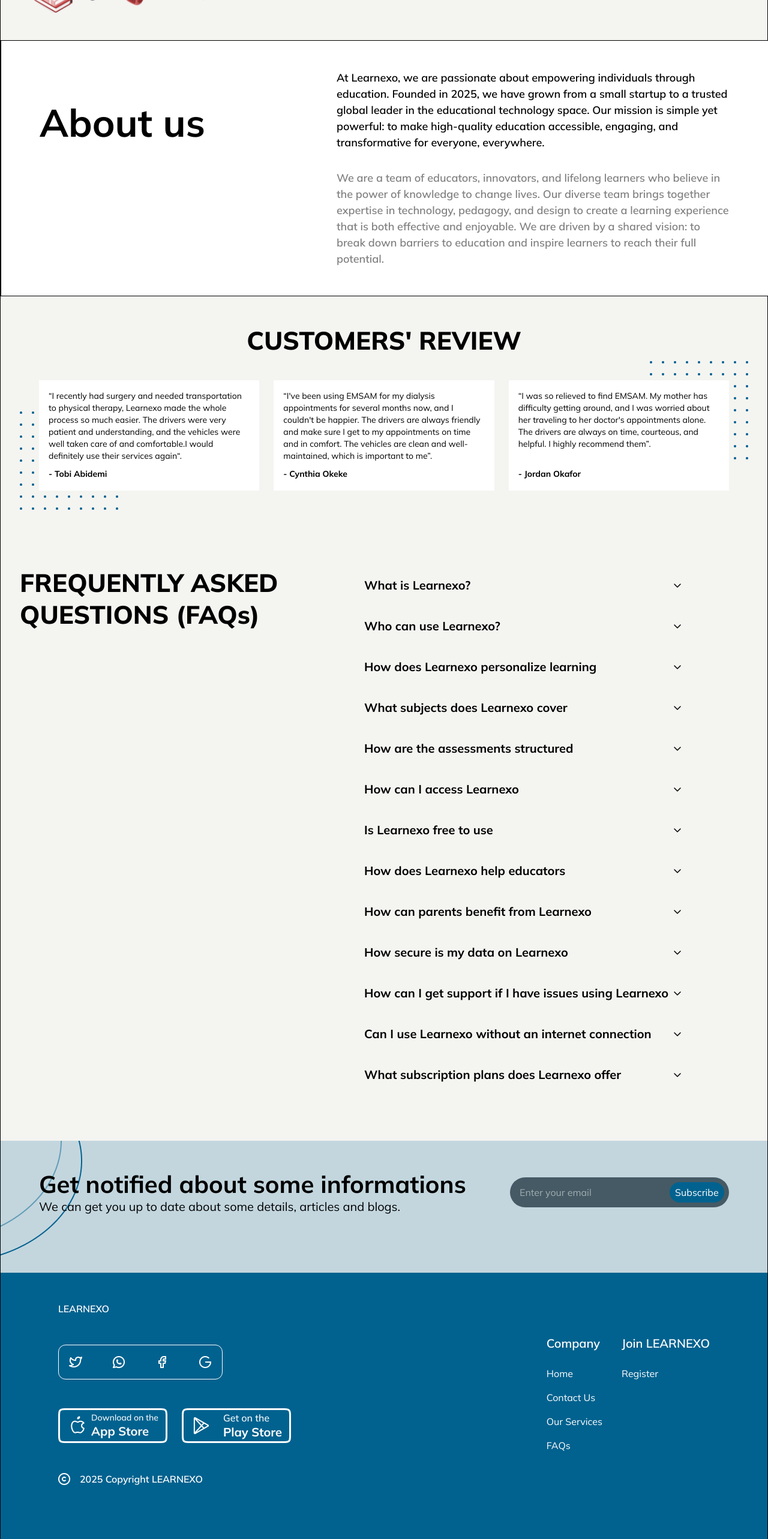
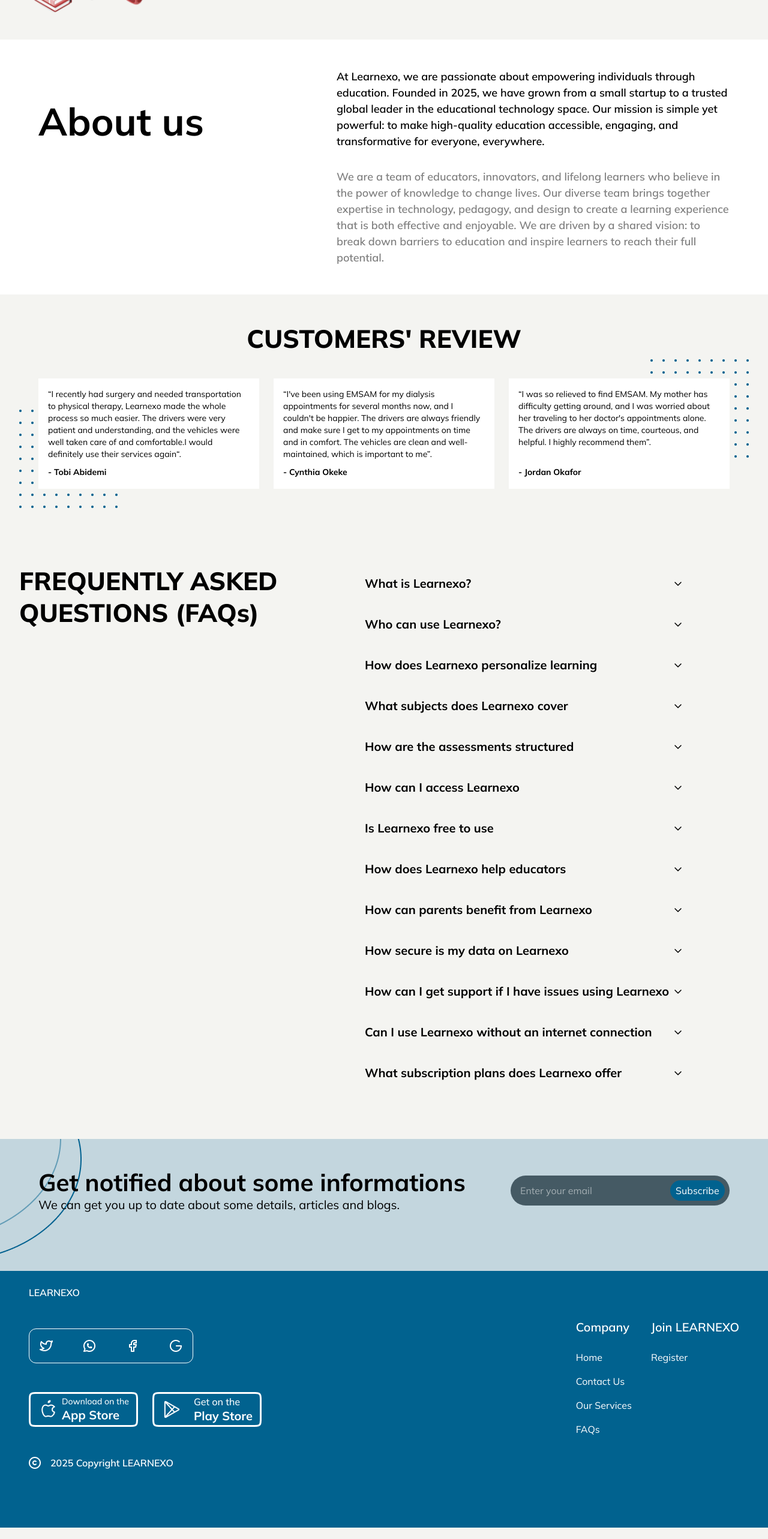
Before and after one commit to Ceejay-777/learNexo, a React (Vite) app: page / in a window 1280 px wide. Shown: the part 2687-5253 px from the top of the page at 60% size. Built offline with nearby package versions, Linux system fonts and the light colour scheme.

Commit message:
Finishing touches

```diff
--- a/index.html
+++ b/index.html
@@ -14,7 +14,7 @@
       rel="stylesheet">
 
   </head>
-  <body class="bg-[#F4F4F1] border">
+  <body class="bg-[#F4F4F1]">
     <div id="root"></div>
     <script type="module" src="/src/main.jsx"></script>
   </body>
--- a/src/components/Footer.jsx
+++ b/src/components/Footer.jsx
@@ -9,8 +9,8 @@
 
 const Footer = () => {
   return (
-    <footer className="px-6 sm:px-12 md:px-24 py-12 pb-6 sm:pb-12 md:pb-24 bg-[#01628F] text-white flex gap-12 justify-between items-center flex-col lg:flex-row">
-      <div className="lg:w-1/2 flex flex-col gap-6 md:gap-12">
+    <footer className="px-6 sm:px-8 md:px-12 py-6 pb-6 sm:pb-12 md:pb-24 bg-[#01628F] text-white flex gap-12 justify-between items-center flex-col lg:flex-row">
+      <div className="lg:w-1/2 flex flex-col gap-4 md:gap-12">
         <h4 className="font-semibold text-2xl md:text-base">LEARNEXO</h4>
         <div className="flex items-center gap-12 border p-4 w-fit rounded-xl">
           <img src={twitter} alt="twitter" className="hover:scale-110" />
--- a/src/sections/About.jsx
+++ b/src/sections/About.jsx
@@ -4,7 +4,7 @@
 const About = () => {
   return (
     <section
-      className="w-screen px-4 sm:px-8 md:px-16 py-12 bg-white border"
+      className="w-screen px-4 sm:px-8 md:px-16 py-12 bg-white"
       id="about"
     >
       <div className="flex flex-col md:flex-row gap-6 md:gap-12 lg:gap-24">
```
